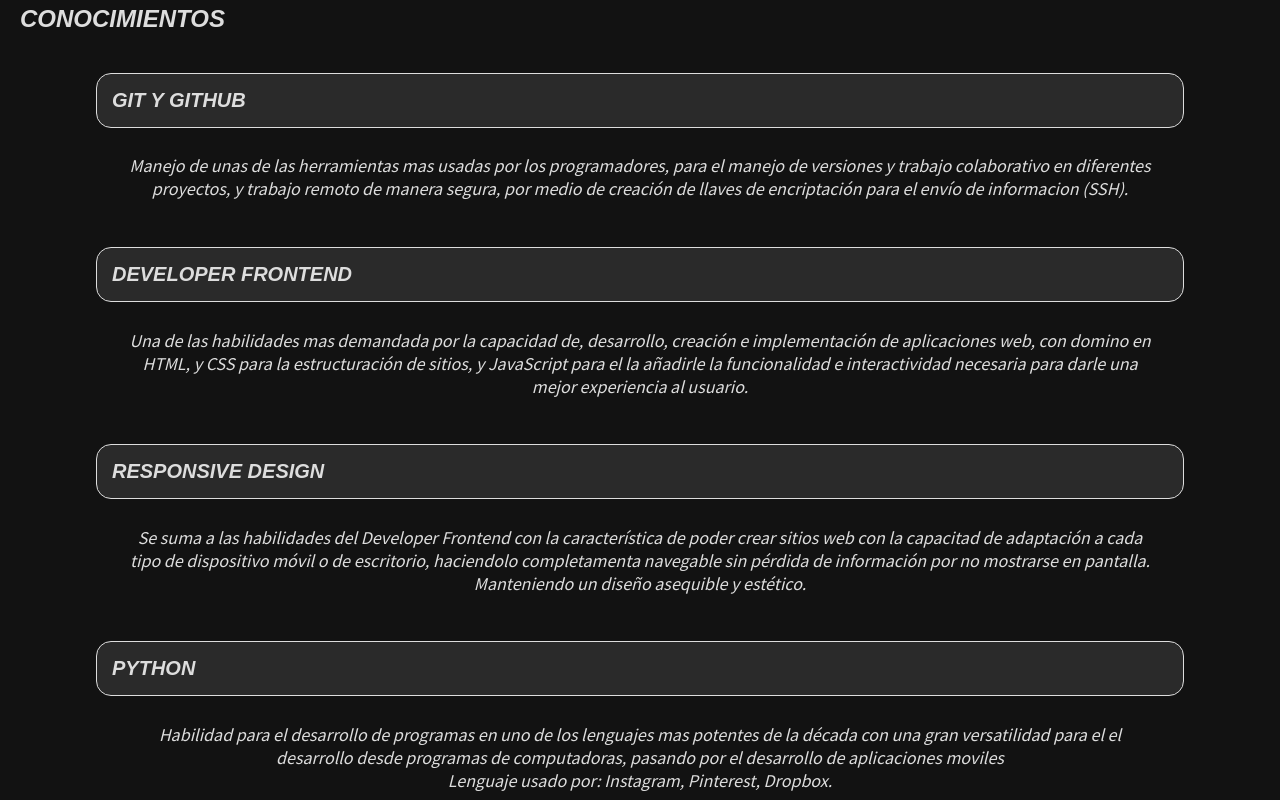
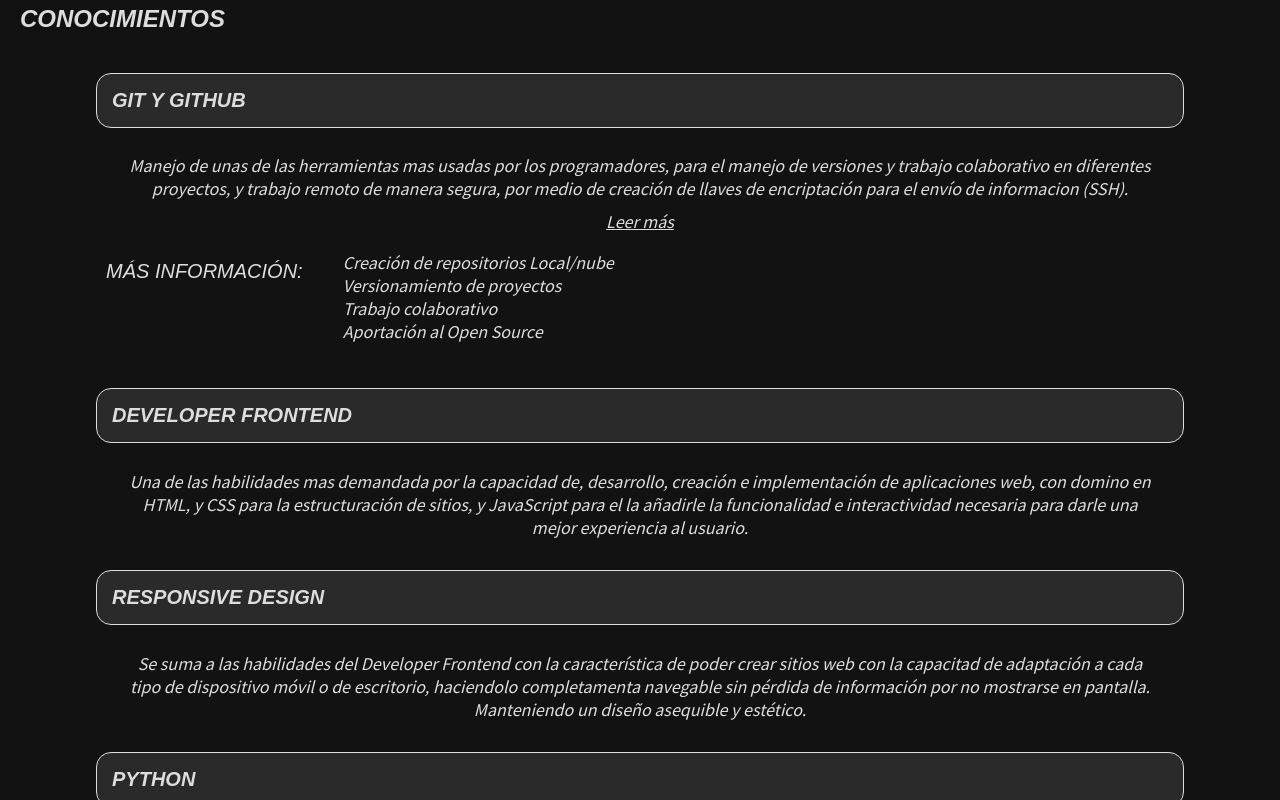
Before and after one commit to andrescondo/andrescondo_old, a website: page index.html in a window 1280 px wide. Shown: the part 2000-2800 px from the top of the page. Drawn offline with Linux system fonts and the light colour scheme.

```diff
--- a/css/style.css
+++ b/css/style.css
@@ -190,6 +190,18 @@
 .knowing-box_text {
   color: var(--white-color);
   text-align: center;
+  margin-bottom: 5px;
+  padding-bottom: 5px;
+}
+.knowing-box a{
+  display: flex;
+  color: var(--white-color);
+  justify-content: center;
+}
+.knowing-box_more{
+  display: flex;
+  margin: auto;
+  color:var(--white-color);
 }
 .project {
   width: 85vw;
@@ -312,7 +324,8 @@
  }
 
  .header a:hover {
-  box-shadow: 7px 10px 10px var(--white-shadow-5);
+  box-shadow: 0px 8px 15px 0px var(--white-shadow-5);
+  -webkit-box-shadow:0px 8px 15px 0px var(--white-shadow-5);
  }
 
 /*================================================*/
--- a/index.html
+++ b/index.html
@@ -1,6 +1,15 @@
-	<!DOCTYPE html>
+<!DOCTYPE html>
 <html lang="es">
 	<head>
+		<!-- Global site tag (gtag.js) - Google Analytics -->
+		<script async src="https://www.googletagmanager.com/gtag/js?id=G-TKYN16T2KY"></script>
+		<script>
+		  window.dataLayer = window.dataLayer || [];
+		  function gtag(){dataLayer.push(arguments);}
+		  gtag('js', new Date());
+
+		  gtag('config', 'G-TKYN16T2KY');
+		</script>
 		<meta charset="utf-8">
 		<meta name="description" content="sitio web personal">
 		<meta name="keywords" content="Andres Condo, página, blog, sitio web, Estudiante, Programador, desarrollador">
@@ -27,7 +36,7 @@
 						</li>
 					</ol>
 				</nav>
-			</div>
+			</div>3
  		</header>
 
 		<section class="hero">
@@ -112,9 +121,21 @@
 					versiones y trabajo colaborativo en diferentes proyectos, y trabajo remoto de manera segura, por medio de
 					creación de llaves de encriptación para el envío de
 					informacion (SSH).
+					</p>
+					<a href="#">Leer más</a>
+					<div class="knowing-box_more">
+						<h4>Más información:</h4>
+						<ul>
+							<ol>
+								Creación de repositorios Local/nube<br>
+								Versionamiento de proyectos<br>
+								Trabajo colaborativo<br>
+								Aportación al Open Source<br>
 
+							</ol>
+						</ul>
+					</div>
 
-					</p>
 				</div>
 
 				<div class="knowing-box">
```
